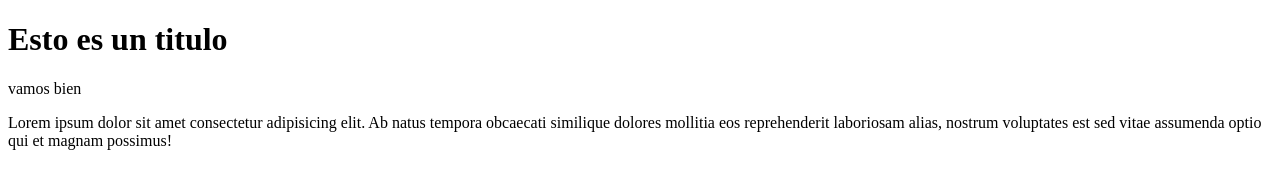
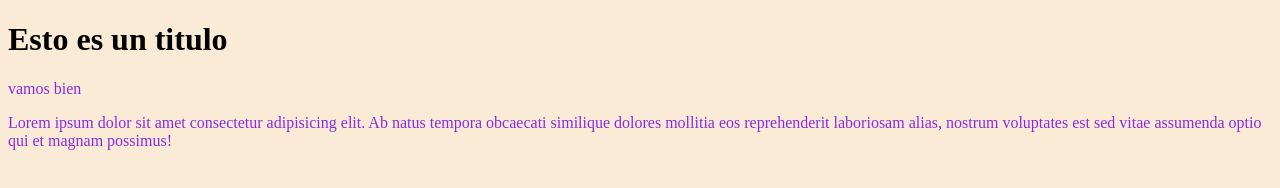
Before and after one commit to Aneta0312/ProbandoGit, a plain HTML site: page index.html in a window 1280 px wide. Drawn offline with Linux system fonts and the light colour scheme.

Commit message:
agrego estilos

```diff
--- a/estilos.css
+++ b/estilos.css
@@ -0,0 +1,6 @@
+body{
+    background-color: antiquewhite;
+}
+p{
+    color:blueviolet;
+}
--- a/index.html
+++ b/index.html
@@ -4,6 +4,7 @@
     <meta charset="UTF-8">
     <meta http-equiv="X-UA-Compatible" content="IE=edge">
     <meta name="viewport" content="width=device-width, initial-scale=1.0">
+    <link rel="stylesheet" href="estilos.css">
     <title>Probando git</title>
 
 </head>
```
